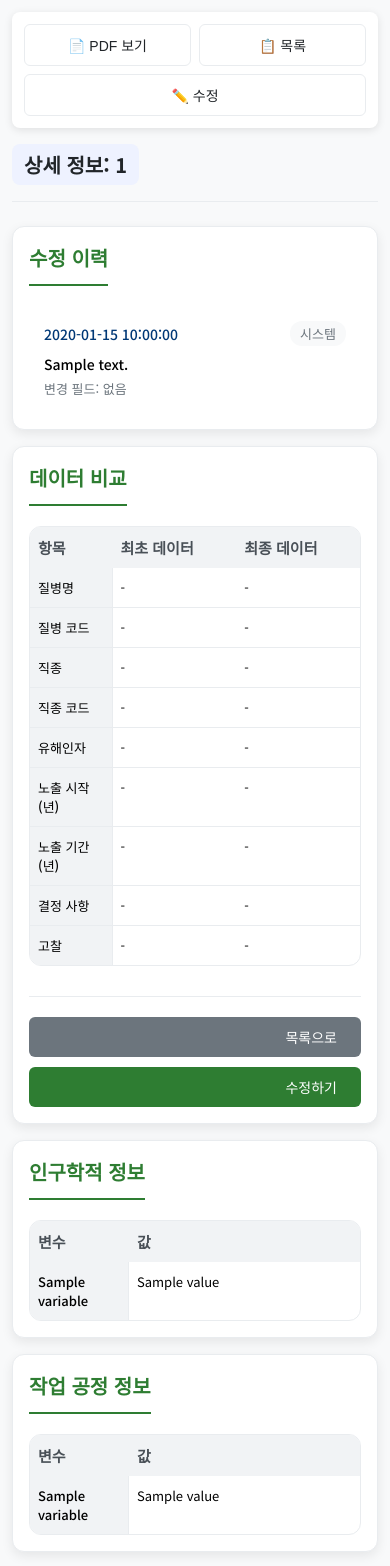
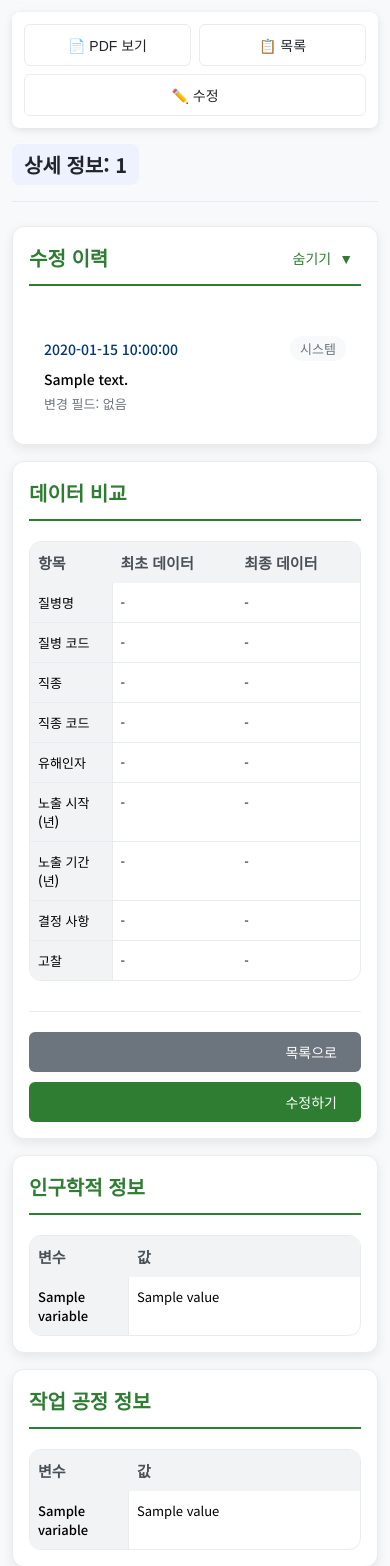
Before and after one commit to jinhaslab/epedit, a Django app: template records/templates/records/record_detail.html in a window 390 px wide. Shown: the top 1566 px of the page. Run offline with Django 5.2, Linux system fonts and the light colour scheme; the template is opened without the code that fills it: most values are stand-ins (such as "Sample title", 1, 10 or a date in 2020).

Commit message:
Fix critical UX issues in record_detail.html
**Major Fixes:**

1. **Window Resize Body Size Issue (FIXED)**
   - Changed from fixed height (100vh) to min-height
   - Removed overflow:hidden from body
   - Now properly resizes when window changes
   - No more locked small window on narrow screens

2. **Scrolling Issues (FIXED)**
   - Changed from div scrolling to window scrolling
   - Body now scrolls naturally
   - All content below "데이터 비교" is now accessible
   - Removed height restrictions on content-container

3. **PDF Section Behavior**
   - Desktop: Sticky positioning (stays in viewport)
   - Mobile: 50% viewport height (50vh) as requested
   - Hidden PDF: Body automatically expands to full width
   - Grid adjusts properly when PDF hidden/shown

4. **Collapsible Revision History**
   - Added toggle button in h2 header
   - "숨기기/보기" with animated icon (▼/▶)
   - Smooth collapse/expand animation
   - State saved to localStorage
   - Reduces clutter on page

**Technical Changes:**
- Desktop: PDF position:sticky, content scrolls freely
- Mobile: Natural document flow, proper window scrolling
- Grid: Uses min-height instead of fixed height
- Responsive: Auto-adjusts on window resize
- All sections now accessible via window scroll

**User Experience:**
- ✅ No more stuck in small window
- ✅ Can scroll to see all content
- ✅ PDF hides cleanly, content expands
- ✅ Mobile PDF takes exactly 50% height
- ✅ Revision history collapsible

🤖 Generated with [Claude Code](https://claude.com/claude-code)

Co-Authored-By: Claude <noreply@anthropic.com>

```diff
--- a/records/templates/records/record_detail.html
+++ b/records/templates/records/record_detail.html
@@ -28,32 +28,37 @@
             margin: 0;
             padding: 0;
             background-color: var(--background-color);
-            height: 100vh;
-            overflow: hidden;
+            min-height: 100vh;
+            overflow-x: hidden;
         }
 
         .main-container {
             display: grid;
             grid-template-columns: 1fr 400px; /* Content first, PDF 400px */
-            height: 100%;
+            min-height: 100vh;
             gap: 24px;
             padding: 24px;
             box-sizing: border-box;
         }
 
         .content-container {
-            height: 100%;
             display: flex;
             flex-direction: column;
-            overflow-y: auto;
             order: 1; /* Content first */
+            min-height: 100%;
         }
 
         .pdf-section {
-            height: 100%;
+            position: sticky;
+            top: 24px;
+            height: calc(100vh - 48px);
             display: flex;
             flex-direction: column;
             order: 2; /* PDF second */
+        }
+
+        .pdf-section.hidden {
+            display: none;
         }
 
         /* PDF Size Controls */
@@ -154,7 +159,10 @@
             padding-bottom: 12px;
             margin: 0 0 20px 0;
             border-bottom: 2px solid var(--accent-green);
-            display: inline-block;
+            display: flex;
+            justify-content: space-between;
+            align-items: center;
+            width: 100%;
         }
 
         /* --- Modern Table Styles --- */
@@ -227,7 +235,49 @@
         .btn-list:hover { background-color: #5a6268; }
 
         /* --- Revision History Styles --- */
-        .revision-history { max-height: 300px; overflow-y: auto; }
+        .revision-history-container {
+            transition: all 0.3s ease;
+            overflow: hidden;
+        }
+
+        .revision-history-container.collapsed .revision-history {
+            max-height: 0;
+            opacity: 0;
+            margin-top: 0;
+        }
+
+        .revision-toggle-btn {
+            background: none;
+            border: none;
+            color: var(--accent-green);
+            cursor: pointer;
+            font-size: 14px;
+            font-weight: 500;
+            padding: 4px 8px;
+            transition: all 0.2s ease;
+        }
+
+        .revision-toggle-btn:hover {
+            color: #1B5E20;
+        }
+
+        .revision-toggle-icon {
+            display: inline-block;
+            transition: transform 0.3s ease;
+            margin-left: 8px;
+        }
+
+        .revision-history-container.collapsed .revision-toggle-icon {
+            transform: rotate(-90deg);
+        }
+
+        .revision-history {
+            max-height: 300px;
+            overflow-y: auto;
+            transition: all 0.3s ease;
+            margin-top: 15px;
+        }
+
         .revision-item { padding: 15px; border-bottom: 1px solid var(--border-color); }
         .revision-item:last-child { border-bottom: none; }
         .revision-header { display: flex; justify-content: space-between; align-items: center; margin-bottom: 8px; }
@@ -303,11 +353,17 @@
 
         /* --- Responsive Design --- */
         @media (max-width: 1200px) {
+            html, body {
+                height: auto;
+                overflow-x: hidden;
+                overflow-y: auto;
+            }
+
             .main-container {
                 grid-template-columns: 1fr;
-                grid-template-rows: 1fr auto;
+                grid-template-rows: auto auto;
+                min-height: 100vh;
                 height: auto;
-                min-height: 100vh;
                 padding: 16px;
                 box-sizing: border-box;
             }
@@ -315,12 +371,13 @@
             .content-container {
                 order: 1; /* Content first on mobile */
                 height: auto;
-                overflow-y: visible;
+                min-height: auto;
             }
 
             .pdf-section {
                 position: relative;
-                height: 400px; /* Default height on mobile */
+                top: auto;
+                height: 50vh; /* 50% of viewport height */
                 margin-top: 24px;
                 order: 2; /* PDF below content */
             }
@@ -342,11 +399,6 @@
             .pdf-size-controls button[data-size] {
                 display: inline-block;
             }
-
-            body {
-                height: auto;
-                overflow: auto;
-            }
         }
 
         @media (max-width: 576px) {
@@ -358,7 +410,7 @@
             .data-table tbody th { width: 25%; }
             .actions { display: flex; flex-direction: column; gap: 10px; }
             .btn { width: 100%; margin: 0; box-sizing: border-box; }
-            .pdf-section { height: 350px; }
+            .pdf-section { height: 50vh; } /* Keep 50% on small screens */
             .pdf-size-controls { padding: 8px; gap: 6px; }
             .pdf-size-controls button { padding: 5px 10px; font-size: 12px; }
         }
@@ -382,7 +434,13 @@
 
             {% if revision_history %}
             <div class="container">
-                <h2>수정 이력</h2>
+                <h2>
+                    <span>수정 이력</span>
+                    <button type="button" class="revision-toggle-btn" id="revisionToggle">
+                        숨기기<span class="revision-toggle-icon">▼</span>
+                    </button>
+                </h2>
+                <div class="revision-history-container" id="revisionHistoryContainer">
                     <div class="revision-history">
                         {% for revision in revision_history %}
                         <div class="revision-item">
@@ -394,6 +452,7 @@
                             <div class="revision-fields">변경 필드: {{ revision.changed_fields|default:"없음" }}</div>
                         </div>
                         {% endfor %}
+                    </div>
                 </div>
             </div>
             {% endif %}
@@ -634,6 +693,31 @@
             const savedSize = localStorage.getItem('pdfSize') || '400';
             setPdfSize(parseInt(savedSize));
         });
+
+        // Revision History Toggle
+        const revisionToggle = document.getElementById('revisionToggle');
+        const revisionContainer = document.getElementById('revisionHistoryContainer');
+
+        if (revisionToggle && revisionContainer) {
+            // Load saved state
+            const revisionCollapsed = localStorage.getItem('revisionCollapsed') === 'true';
+            if (revisionCollapsed) {
+                revisionContainer.classList.add('collapsed');
+                revisionToggle.innerHTML = '보기<span class="revision-toggle-icon">▶</span>';
+            }
+
+            revisionToggle.addEventListener('click', function() {
+                const isCollapsed = revisionContainer.classList.toggle('collapsed');
+
+                if (isCollapsed) {
+                    revisionToggle.innerHTML = '보기<span class="revision-toggle-icon">▶</span>';
+                    localStorage.setItem('revisionCollapsed', 'true');
+                } else {
+                    revisionToggle.innerHTML = '숨기기<span class="revision-toggle-icon">▼</span>';
+                    localStorage.setItem('revisionCollapsed', 'false');
+                }
+            });
+        }
     });
     </script>
 </body>
```
Lines whose indentation alone changed are shown as unchanged.
